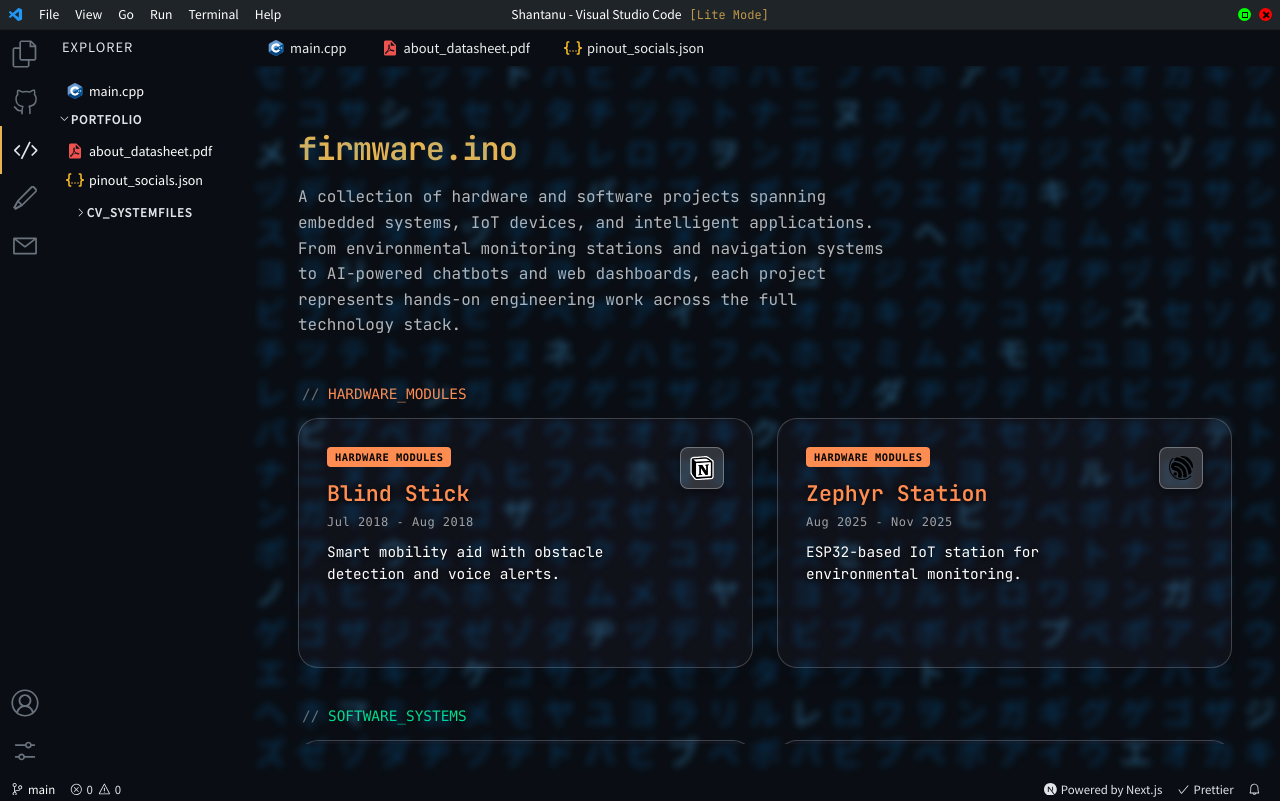
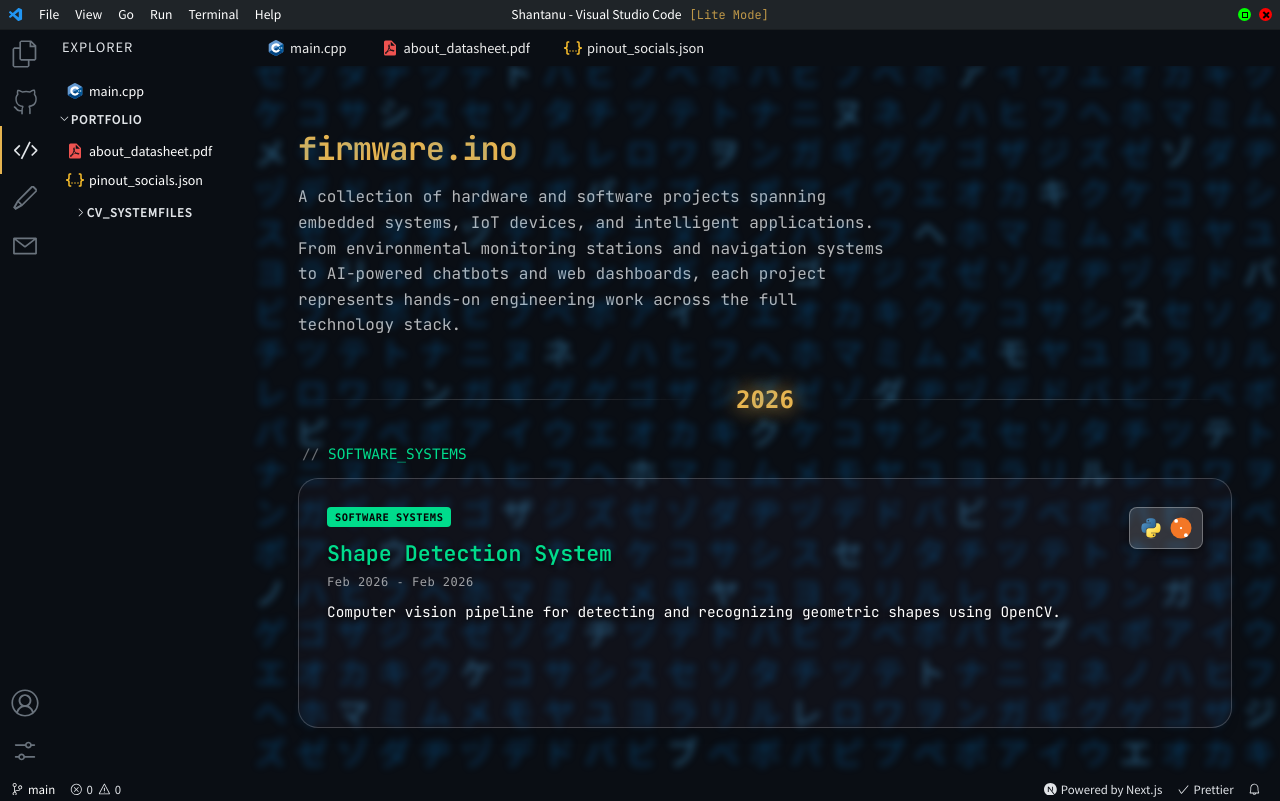
Before and after one commit to shaxntanu/VSCode-Portfolio, a Next.js app: page /projects in a window 1280 px wide. Built offline with nearby package versions, Linux system fonts and the light colour scheme.

Commit message:
Add Shape Detection System project with chronological year-based organization

```diff
--- a/data/projects.ts
+++ b/data/projects.ts
@@ -27,6 +27,7 @@ export const categoryConfig: Record<ProjectCategory, CategoryConfig> = {
 };
 
 export const projects: Project[] = [
+  // 2018
   {
     title: 'Blind Stick',
     description: 'Smart mobility aid with obstacle detection and voice alerts.',
@@ -35,7 +36,9 @@ export const projects: Project[] = [
     slug: 'blind-stick',
     category: 'HARDWARE_MODULES',
     dateRange: 'Jul 2018 - Aug 2018',
+    year: 2018,
   },
+  // 2025
   {
     title: 'Marcus Omega',
     description: 'Philosophical AI chatbot powered by Gemini API.',
@@ -44,6 +47,7 @@ export const projects: Project[] = [
     slug: 'marcus-omega',
     category: 'SOFTWARE_SYSTEMS',
     dateRange: 'Jul 2025 - Sep 2025',
+    year: 2025,
   },
   {
     title: 'VS Code Portfolio',
@@ -53,6 +57,7 @@ export const projects: Project[] = [
     slug: 'vs-code-portfolio',
     category: 'SOFTWARE_SYSTEMS',
     dateRange: 'Jul 2025 - Present (Regular Maintenance)',
+    year: 2025,
   },
   {
     title: 'Zephyr Station',
@@ -62,6 +67,7 @@ export const projects: Project[] = [
     slug: 'zephyr-station',
     category: 'HARDWARE_MODULES',
     dateRange: 'Aug 2025 - Nov 2025',
+    year: 2025,
   },
   {
     title: 'ZM Dashboard',
@@ -71,6 +77,7 @@ export const projects: Project[] = [
     slug: 'zm-dashboard',
     category: 'SOFTWARE_SYSTEMS',
     dateRange: 'Aug 2025 - Dec 2025',
+    year: 2025,
   },
   {
     title: 'Jolt Locator',
@@ -80,6 +87,7 @@ export const projects: Project[] = [
     slug: 'jolt-locator',
     category: 'COMMUNITY_PROJECT',
     dateRange: 'Nov 2025 - Dec 2025',
+    year: 2025,
   },
   {
     title: 'The Ruin Machine',
@@ -89,7 +97,19 @@ export const projects: Project[] = [
     slug: 'the-ruin-machine',
     category: 'COMMUNITY_PROJECT',
     dateRange: 'Dec 2025 - Jan 2026',
+    year: 2025,
   },
+  {
+    title: 'TRM Dashboard',
+    description: 'Next.js app demonstrating why all betting strategies fail.',
+    logo: '/logos/vercel_icon.svg',
+    link: 'https://the-ruin-machine-web.vercel.app',
+    slug: 'trm-dashboard',
+    category: 'SOFTWARE_SYSTEMS',
+    dateRange: 'Dec 2025 - Jan 2026',
+    year: 2025,
+  },
+  // 2026
   {
     title: 'Electromagnet Controller',
     description: 'Arduino-based electromagnet turns controller for precise coil winding.',
@@ -98,6 +118,7 @@ export const projects: Project[] = [
     slug: 'electromagnet-controller',
     category: 'COMMUNITY_PROJECT',
     dateRange: 'Jan 2026 - Feb 2026',
+    year: 2026,
   },
   {
     title: 'Inductance Meter',
@@ -107,6 +128,7 @@ export const projects: Project[] = [
     slug: 'inductance-meter',
     category: 'COMMUNITY_PROJECT',
     dateRange: 'Jan 2026 - Jan 2026',
+    year: 2026,
   },
   {
     title: 'Servo Light Switch',
@@ -116,6 +138,7 @@ export const projects: Project[] = [
     slug: 'servo-light-switch',
     category: 'COMMUNITY_PROJECT',
     dateRange: 'Jan 2026 - Jan 2026',
+    year: 2026,
   },
   {
     title: 'RFID Attendance System',
@@ -125,14 +148,16 @@ export const projects: Project[] = [
     slug: 'rfid-attendance-system',
     category: 'COMMUNITY_PROJECT',
     dateRange: 'Jan 2026 - Feb 2026',
+    year: 2026,
   },
   {
-    title: 'TRM Dashboard',
-    description: 'Next.js app demonstrating why all betting strategies fail.',
-    logo: '/logos/vercel_icon.svg',
-    link: 'https://the-ruin-machine-web.vercel.app',
-    slug: 'trm-dashboard',
+    title: 'Shape Detection System',
+    description: 'Computer vision pipeline for detecting and recognizing geometric shapes using OpenCV.',
+    logo: ['/logos/python_icon.svg', '/logos/jupyter_icon.svg'],
+    link: 'https://github.com/shaxntanu/Geometrical-Shape-Detection-and-Recognition-using-Python-in-Image-Processing-ELC-TIET-2029-ECE',
+    slug: 'shape-detection-system',
     category: 'SOFTWARE_SYSTEMS',
-    dateRange: 'Dec 2025 - Jan 2026',
+    dateRange: 'Feb 2026 - Feb 2026',
+    year: 2026,
   },
 ];
--- a/pages/projects.tsx
+++ b/pages/projects.tsx
@@ -4,14 +4,20 @@ import { projects, categoryConfig, ProjectCategory } from '@/data/projects';
 import styles from '@/styles/ProjectsPage.module.css';
 
 const ProjectsPage = () => {
-  // Group projects by category
-  const groupedProjects = projects.reduce((acc, project) => {
-    if (!acc[project.category]) {
-      acc[project.category] = [];
+  // Group projects by year first, then by category
+  const projectsByYear = projects.reduce((acc, project) => {
+    if (!acc[project.year]) {
+      acc[project.year] = {};
     }
-    acc[project.category].push(project);
+    if (!acc[project.year][project.category]) {
+      acc[project.year][project.category] = [];
+    }
+    acc[project.year][project.category].push(project);
     return acc;
-  }, {} as Record<ProjectCategory, typeof projects>);
+  }, {} as Record<number, Record<ProjectCategory, typeof projects>>);
+
+  // Get years in descending order
+  const years = Object.keys(projectsByYear).map(Number).sort((a, b) => b - a);
 
   // Define category order
   const categoryOrder: ProjectCategory[] = ['HARDWARE_MODULES', 'SOFTWARE_SYSTEMS', 'MISC_LABS', 'COMMUNITY_PROJECT'];
@@ -23,14 +29,20 @@ const ProjectsPage = () => {
         A collection of hardware and software projects spanning embedded systems, IoT devices, and intelligent applications. From environmental monitoring stations and navigation systems to AI-powered chatbots and web dashboards, each project represents hands-on engineering work across the full technology stack.
       </p>
 
+      {years.map((year) => (
+        <div key={year}>
+          <div className={styles.yearDivider}>
+            <span className={styles.yearLabel}>{year}</span>
+          </div>
+
           {categoryOrder.map((category) => {
-        const categoryProjects = groupedProjects[category];
+            const categoryProjects = projectsByYear[year][category];
             if (!categoryProjects || categoryProjects.length === 0) return null;
 
             const config = categoryConfig[category];
 
             return (
-          <div key={category} className={styles.categorySection}>
+              <div key={`${year}-${category}`} className={styles.categorySection}>
                 <div className={styles.categoryHeader}>
                   <span className={styles.comment}>{config.title}</span>
                   {config.link ? (
@@ -60,6 +72,8 @@ const ProjectsPage = () => {
             );
           })}
         </div>
+      ))}
+    </div>
   );
 };
 
--- a/styles/ProjectsPage.module.css
+++ b/styles/ProjectsPage.module.css
@@ -78,6 +78,39 @@
     line-height: 1.6;
 }
 
+.yearDivider {
+    display: flex;
+    align-items: center;
+    margin: 3rem 0 2rem 0;
+    position: relative;
+}
+
+.yearDivider::before {
+    content: '';
+    flex: 1;
+    height: 1px;
+    background: linear-gradient(to right, transparent, rgba(255, 255, 255, 0.2), transparent);
+    margin-right: 1rem;
+}
+
+.yearDivider::after {
+    content: '';
+    flex: 1;
+    height: 1px;
+    background: linear-gradient(to left, transparent, rgba(255, 255, 255, 0.2), transparent);
+    margin-left: 1rem;
+}
+
+.yearLabel {
+    font-family: 'Fira Code', 'Consolas', monospace;
+    font-size: 1.5rem;
+    font-weight: 700;
+    color: var(--accent-color);
+    padding: 0 1rem;
+    white-space: nowrap;
+    text-shadow: 0 0 20px currentColor;
+}
+
 @media screen and (max-width: 768px) {
     .container {
         grid-template-columns: 1fr;
@@ -96,4 +129,12 @@
     .categoryHeader {
         font-size: 0.8rem;
     }
+
+    .yearLabel {
+        font-size: 1.2rem;
+    }
+
+    .yearDivider {
+        margin: 2rem 0 1.5rem 0;
+    }
 }
--- a/types/index.ts
+++ b/types/index.ts
@@ -19,6 +19,7 @@ export interface Project {
   slug: string;
   category: ProjectCategory;
   dateRange: string;
+  year: number;
   background?: string;
 }
 
```
Also changed, not shown: public/logos/jupyter_icon.svg, public/logos/python_icon.svg. Lines whose indentation alone changed are shown as unchanged.
